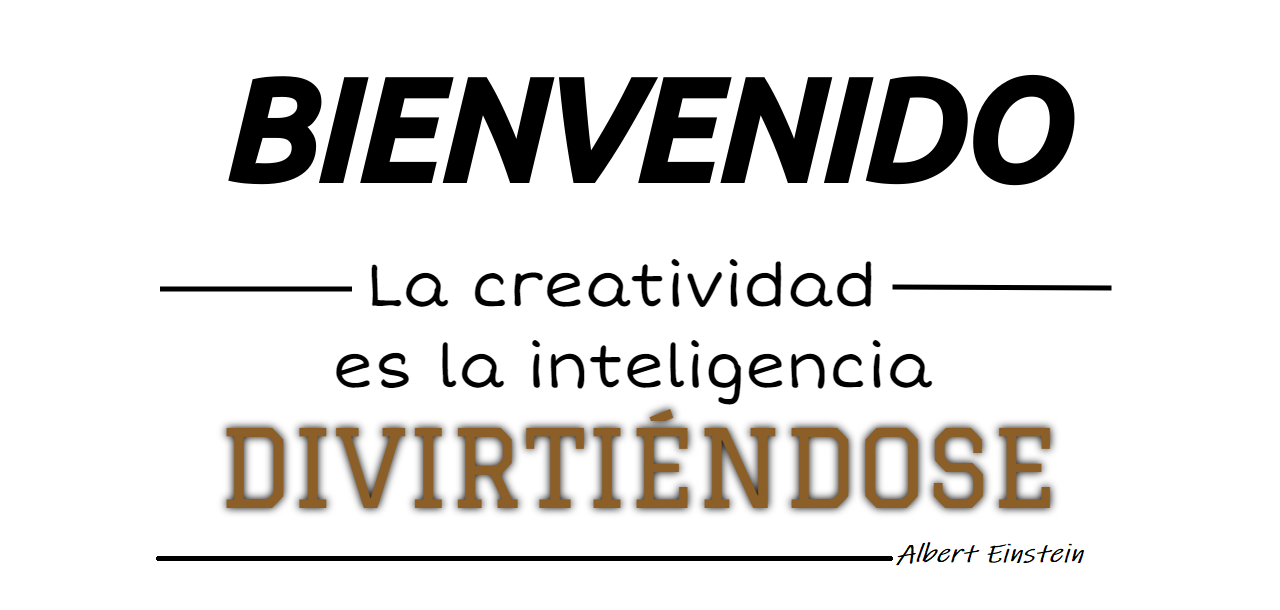
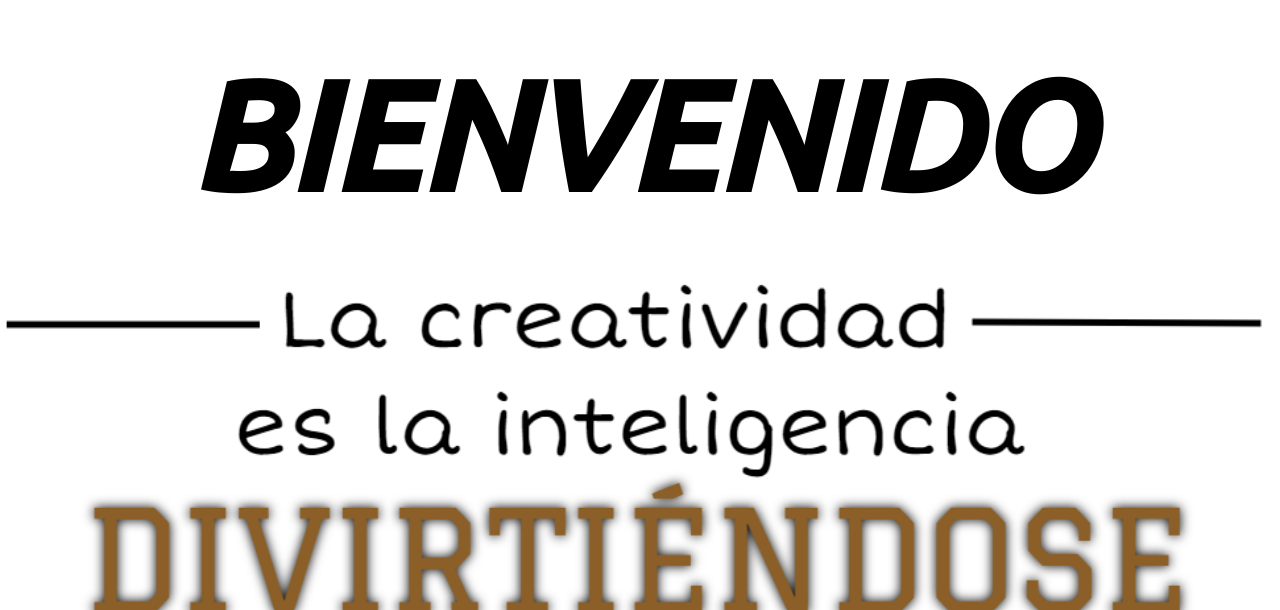
Before and after one commit to Pedro4100/Pedro4100.github.io, a plain HTML site: page index.html in a window 1280 px wide. Shown: the part 146-756 px from the top of the page. Drawn offline with Linux system fonts and the light colour scheme.

Commit message:
Update index.html

```diff
--- a/index.html
+++ b/index.html
@@ -137,10 +137,10 @@ footer{
 
       </div>
 
-    <div >
+    <div style="width: 100%;">
           <center>
-            <h1 style="font-family: 'Ubuntu', sans-serif; font-size: 9rem;">BIENVENIDO</h1>
-            <img src="./imagenCreatividad.png" alt="Imagen Creatividad">
+            <h1 style="font-family: 'Ubuntu', sans-serif; font-size: 12vw;">BIENVENIDO</h1>
+            <img src="./imagenCreatividad.png" alt="Imagen Creatividad" style="width: 100%; height: auto;">
             <br>
             <br>
 
```
